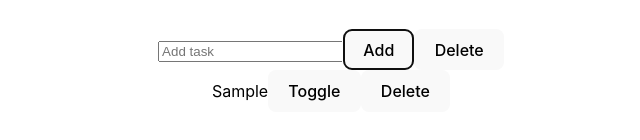
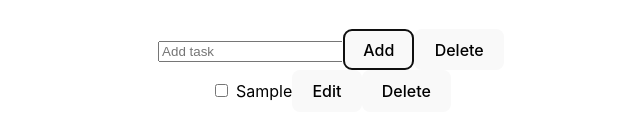
Before and after one commit to ebelbell/TodoList_ReactApp, a React (Vite) app: page / in a window 1280 px wide. Both pictures are taken after typing "Sample" into the empty fields and a click on the button "Add". Shown: the part 392-532 px from the top of the page, without its empty margins (309-949 px from the left). Built offline with nearby package versions, Linux system fonts and the light colour scheme.

Commit message:
added a checkbox to new added tasks

```diff
--- a/src/App.jsx
+++ b/src/App.jsx
@@ -16,7 +16,7 @@ function reducer(todos, action) { //define the
   switch (action.type) {
     case ACTIONS.ADD_TODO:
       return [...todos, newTask(action.payload.taskEntry)];
-    case ACTIONS.TOGGLE_TODO:
+    case ACTIONS.EDIT_TODO:
       return todos.map(todo => {
         if (todo.id === action.payload.id) {
           return { ...todo, complete: !todo.complete } // new todo that is complete
--- a/src/components/Todo.jsx
+++ b/src/components/Todo.jsx
@@ -2,14 +2,28 @@ import React from 'react';
 import { ACTIONS } from '../App'
 
 export default function Todo ({ todo, dispatch }) { //access to dispatch to use onClick
+  // const [editedText, setEditedText] = useState(todo.taskEntry);
+  // const [isEditing, setIsEditing] = useState(false); // isEditing determines the viewing mode and editing mode.
+
+  const handleEdit = () => {
+    dispatch({ type: ACTIONS.EDIT_TODO, payload: { id: todo.id } });
+  };
+
   return (
     <div>
+      <input
+        type="checkbox"
+        checked={todo.complete}
+        onChange={handleEdit}
+        style={{ marginRight: '8px' }}
+      />
+
       <span style={{ color: todo.cpmplete ? '#AAA' : '#000'}}>
         {todo.taskEntry}</span>
       {/* pass in the id as an object. call onClick function so it calls the dispatch
       with the TOGGLE and DELETE type with the current id in the payload */}
-      <button onClick={() => dispatch({ type: ACTIONS.TOGGLE_TODO, payload: { id:
-      todo.id }})}>Toggle</button>
+      <button onClick={() => dispatch({ type: ACTIONS.EDIT_TODO, payload: { id:
+      todo.id }})}>Edit</button>
       <button onClick={() => dispatch({ type: ACTIONS.DELETE_TODO, payload: { id:
       todo.id }})}>Delete</button>
     </div>
```
